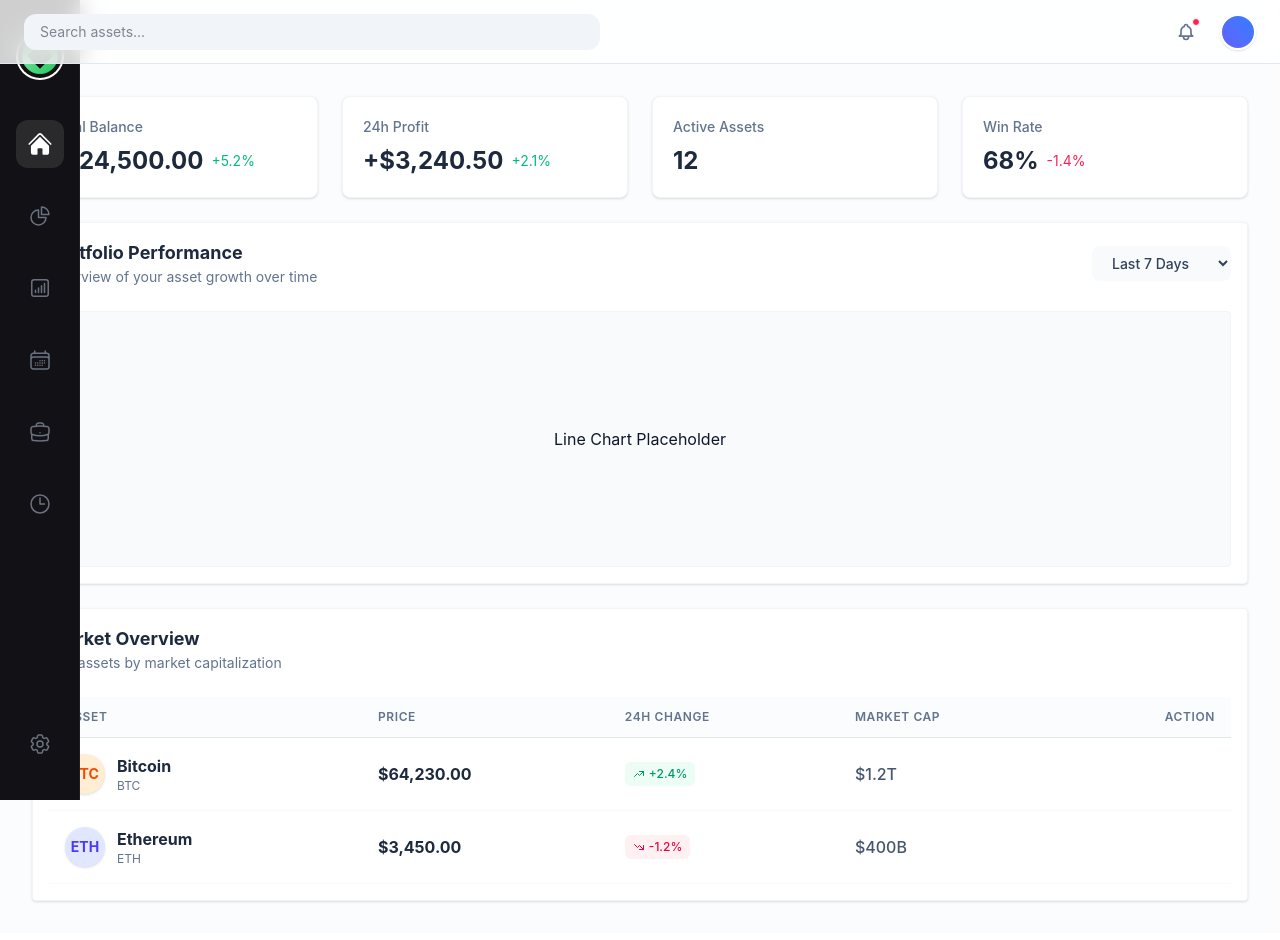
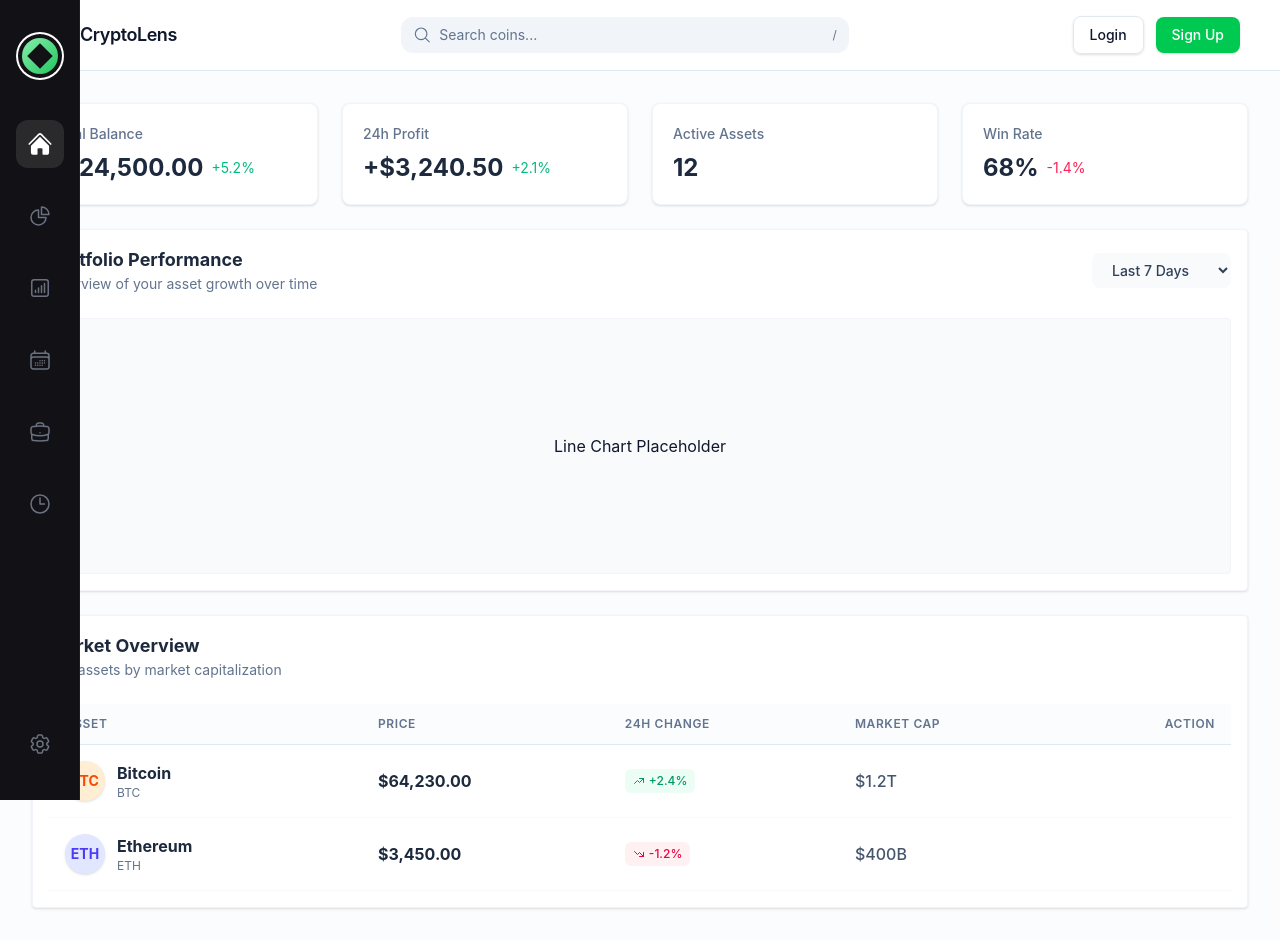
Before and after one commit to zedxihan/cryptolens, a React (Vite) app: page / in a window 1280 px wide. Built offline with nearby package versions, Linux system fonts and the light colour scheme.

Commit message:
feat: redesign topbar from scratch

```diff
--- a/src/components/layout/Topbar.jsx
+++ b/src/components/layout/Topbar.jsx
@@ -1,22 +1,42 @@
+import { MagnifyingGlassIcon } from "@heroicons/react/24/outline";
+import logo from "../../assets/logo.svg";
+
 export default function Topbar() {
   return (
-    <header className="h-16 bg-white/80 backdrop-blur-md border-b border-slate-200 flex items-center justify-between px-6 sticky top-0 z-10 transition-all">
-      <div className="md:hidden flex items-center gap-2">
-        <div className="w-6 h-6 bg-gradient-to-br from-blue-600 to-indigo-600 rounded shadow-sm"></div>
-        <h1 className="text-lg font-bold tracking-tight">CryptoDash</h1>
+    <header className="w-full bg-white border-b border-slate-200 px-6 py-4">
+
+      <div className="max-w-[1200px] mx-auto flex items-center justify-between gap-6">
+
+      {/* Logo */}
+      <div className="flex items-center gap-2 cursor-pointer">
+        <img src={logo} alt="CryptoLens Logo" className="w-8 h-8" />
+        <span className="text-lg font-semibold tracking-tight">CryptoLens</span>
       </div>
-      <div className="flex-1 max-w-xl hidden md:block">
-        <div className="relative">
-          <input type="text" placeholder="Search assets..." className="w-full bg-slate-100 border-none rounded-xl px-4 py-2 text-sm focus:ring-2 focus:ring-blue-500 outline-none transition-shadow" />
-        </div>
+
+      {/* Search */}
+      <div className="flex items-center bg-slate-100 rounded-xl px-3 py-2 w-full max-w-md
+                      focus-within:ring-2 focus-within:ring-green-500">
+        <MagnifyingGlassIcon  className="w-5 h-5 text-slate-500" />
+        <input type="text" placeholder="Search coins..." className="bg-transparent outline-none ml-2 text-sm
+                                                                    w-full placeholder:text-slate-500" />
+        <span className="text-xs text-slate-500">/</span>
       </div>
-      <div className="flex items-center gap-4">
-        <button className="relative p-2 text-slate-500 hover:bg-slate-100 rounded-full transition-colors">
-          <div className="w-2 h-2 rounded-full border border-white bg-rose-500 absolute top-1 right-1"></div>
-          <svg className="w-5 h-5" fill="none" stroke="currentColor" viewBox="0 0 24 24"><path strokeLinecap="round" strokeLinejoin="round" strokeWidth="2" d="M15 17h5l-1.405-1.405A2.032 2.032 0 0118 14.158V11a6.002 6.002 0 00-4-5.659V5a2 2 0 10-4 0v.341C7.67 6.165 6 8.388 6 11v3.159c0 .538-.214 1.055-.595 1.436L4 17h5m6 0v1a3 3 0 11-6 0v-1m6 0H9"></path></svg>
+
+      {/* Buttons */}
+      <div className="flex items-center gap-3">
+
+        <button className="px-4 py-2 text-sm font-medium border border-slate-200 rounded-lg hover:bg-slate-50
+                            shadow-sm hover:shadow-md active:shadow-sm active:scale-95 transition cursor-pointer">
+          Login
         </button>
-        <div className="w-9 h-9 rounded-full bg-gradient-to-tr from-indigo-500 to-blue-500 shadow-sm border-2 border-white cursor-pointer hover:shadow-md transition-shadow"></div>
+
+        <button className="px-4 py-2 text-sm text-white font-medium bg-green-500 rounded-lg hover:bg-green-600
+                            shadow-sm hover:shadow-lg active:shadow-md active:scale-95 transition cursor-pointer">
+          Sign Up
+        </button>
+      </div>
+
       </div>
     </header>
-  );
+  )
 }
```
